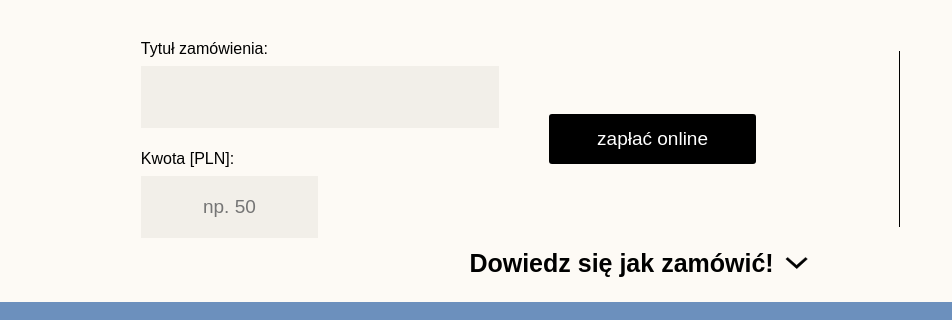
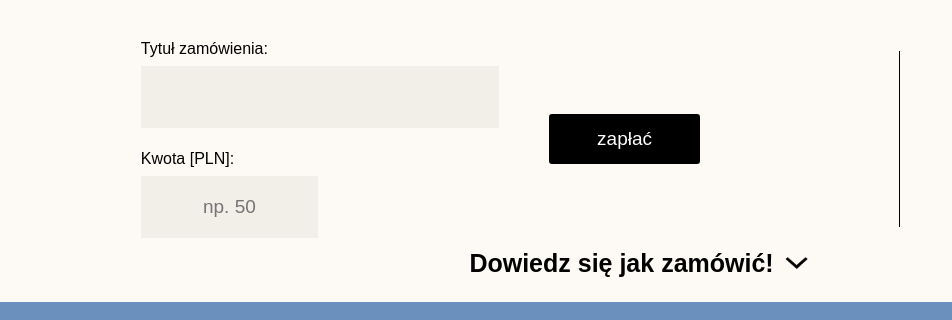
Before and after one commit to wojtyyla/kwiaciarnia-bukiecik-web-design, a plain HTML site: page zamow.html in a window 1280 px wide. Shown: the part 310-630 px from the top of the page, 0-952 px from the left. Drawn offline with nearby package versions, Linux system fonts and the light colour scheme; a web font is replaced by a local one.

Commit message:
Update zamow.html

```diff
--- a/zamow.html
+++ b/zamow.html
@@ -122,7 +122,7 @@
                 <input type="hidden" name="buttontext" id="buttontext" value="Powrót do bukiecik.eu"/>
 
                 <div class="button-ok">
-                    <input type="submit" name="zaplac" class="sub-ok" value="zapłać online">
+                    <input type="submit" class="sub-ok" value="zapłać">
                 </div>
 
                 <div class="zamow-line"></div>
```
